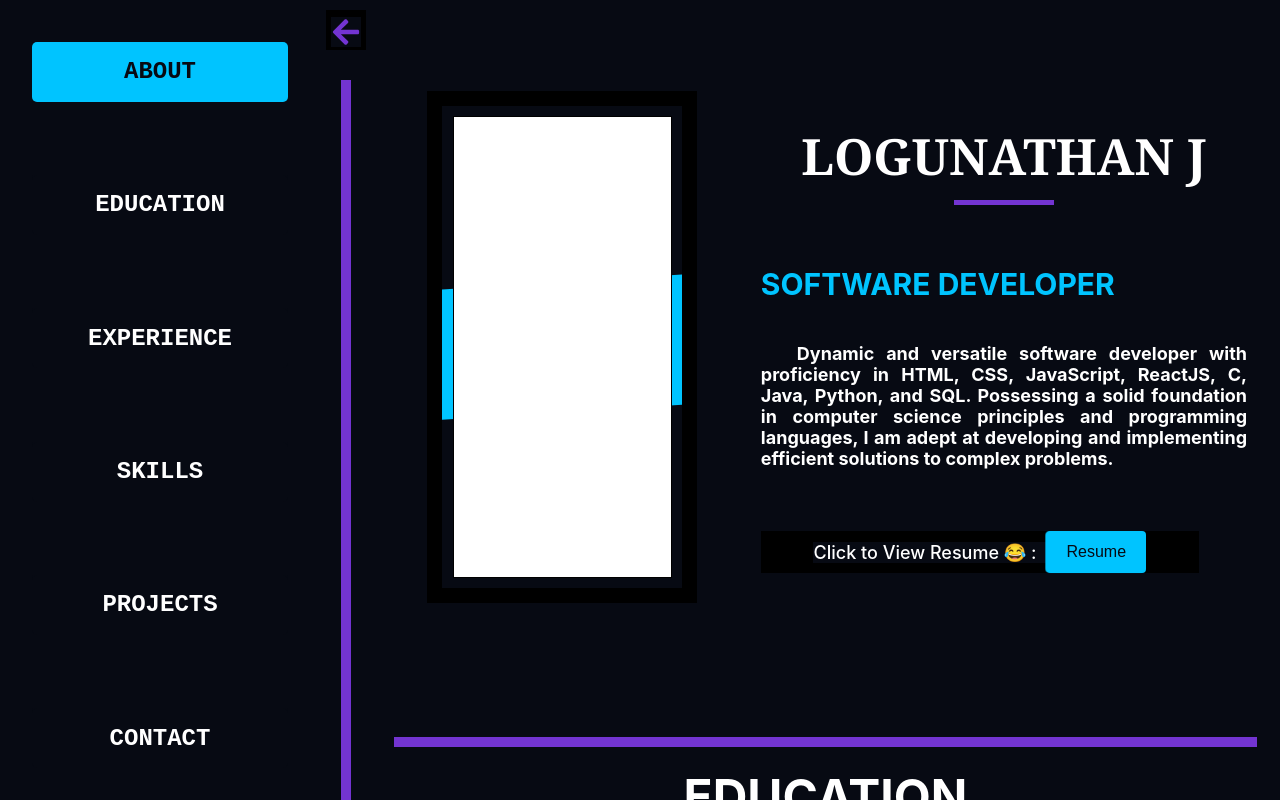
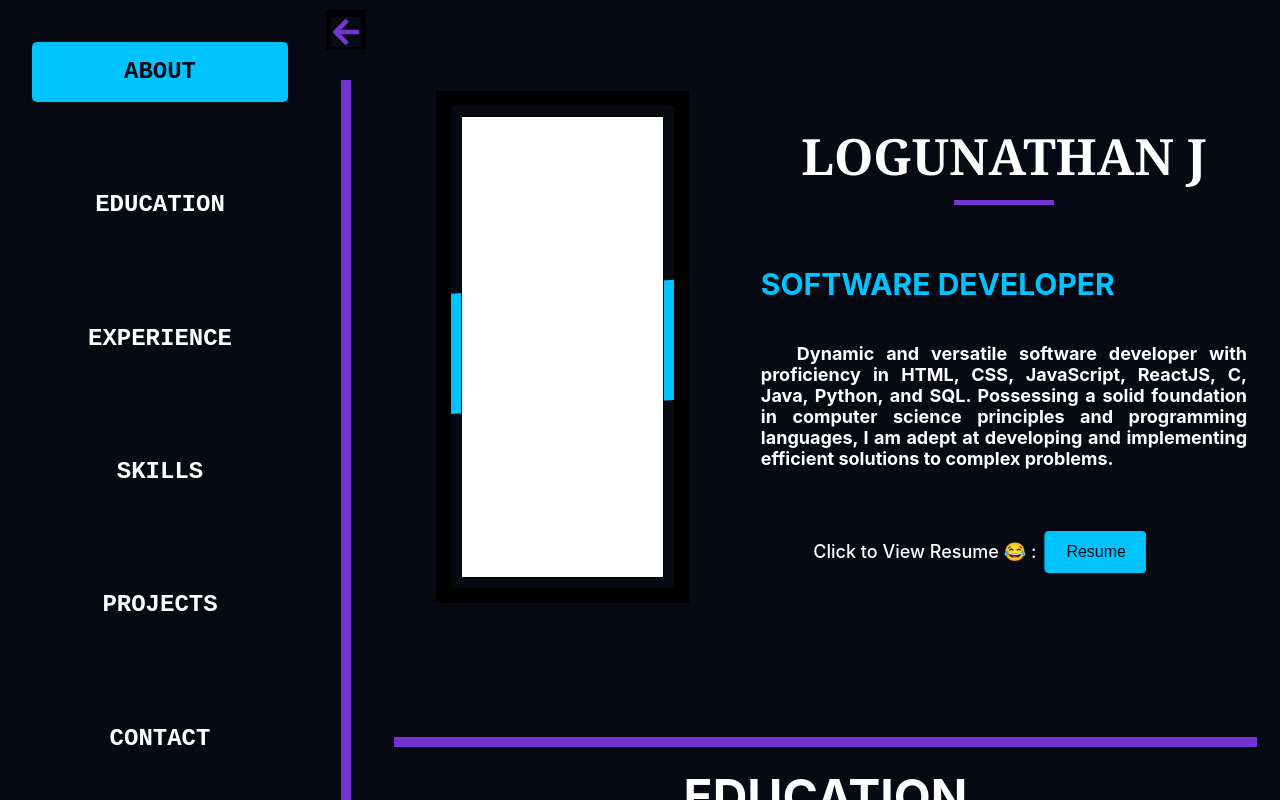
Before and after one commit to Logunathan007/portfolio, a React (Create React App) app: page / in a window 1280 px wide. Built offline with nearby package versions, Linux system fonts and the light colour scheme.

Commit message:
fix but in resume button, update experience img, remove aos init

```diff
--- a/src/App.css
+++ b/src/App.css
@@ -199,9 +199,11 @@
   gap: 20px;
 }
 .imgboxlayer {
-  width: 80%;
+  width: clamp(70%,75%,80%);
+  height: 100%;
   padding: 3%;
   border: 15px solid black;
+  z-index: 1;
   overflow: hidden;
   /* box-shadow: 25px 25px 10px var(--clr-blue), -25px -25px 10px var(--clr-blue); */
 }
@@ -274,7 +276,6 @@
   align-items: center;
   justify-content: center;
   width: 90%;
-  background-color: black;
   position: relative;
   perspective: 400px;
   z-index: 10;
@@ -300,6 +301,7 @@
   display: grid;
   place-items: center;
   width: 40%;
+  z-index: 1;
 }
 .col2 {
   width: 60%;
@@ -330,8 +332,9 @@
   background-size: contain;
   background-repeat: no-repeat;
 }
+
 .experience .detailimg {
-  background: url("/src/pictures/rating-work-experience-unscreen.gif");
+  background: url("/src/pictures/Experience.jpg");
   background-position: center;
   background-size: contain;
   background-repeat: no-repeat;
--- a/src/Components/About.jsx
+++ b/src/Components/About.jsx
@@ -9,7 +9,7 @@ const About = ({leftHide,setLeftHide}) => {
       <div className="window">
         <div className="col1">
 
-          <div data-aos="fade-right" className="imgboxlayer" style={{ transition:'all 1s',height: `${(leftHide)?'120%':'100%'}` }}>
+          <div className="imgboxlayer" style={{ transition:'all 1s',height: `${(leftHide)?'120%':'100%'}` }}>
             <div className="imgbox">
             </div>
           </div>
--- a/src/Components/Button.jsx
+++ b/src/Components/Button.jsx
@@ -14,7 +14,6 @@ const Button = () => {
     let left = button.getBoundingClientRect().left;
     let top = button.getBoundingClientRect().top;
     const changeOfsetLeftTop = (event) => {
-      console.log("onscrool trigered");
       left = button.getBoundingClientRect().left;
       top = button.getBoundingClientRect().top;
     };
@@ -27,19 +26,6 @@ const Button = () => {
       );
       const bx = left + button.offsetWidth / 2;
       const by = top + button.offsetHeight / 2;
-      console.log("leto", left, top);
-      console.log(
-        "left",
-        button.parentNode.offsetLeft,
-        button.offsetLeft,
-        button.offsetWidth
-      );
-      console.log(
-        "top",
-        button.parentNode.offsetTop,
-        button.offsetTop,
-        button.offsetHeight
-      );
       const dist = distanceBetween(event.clientX, event.clientY, bx, by) * 2;
       const angle = Math.atan2(event.clientY - by, event.clientX - bx);
 
@@ -56,6 +42,9 @@ const Button = () => {
       }px rgba(0,0,0,0.15)`;
     };
 
+    const abo = document.getElementById('about');
+    const resize = new ResizeObserver(changeOfsetLeftTop)
+    resize.observe(abo)
     document.addEventListener("mousemove", handleMouseMove);
     document.getElementById("rightsection").addEventListener("scroll", changeOfsetLeftTop);
     return () => {
--- a/src/Components/Education.jsx
+++ b/src/Components/Education.jsx
@@ -32,7 +32,7 @@ const Education = () => {
         <div className="detailbox">
           {educationDetails.map((ele, ind) => {
             return (
-              <div className="rowanim">
+              <div className="rowanim" key={ind}>
                 <div className="row" key={ind}>
                   <h3> {ele.line1} </h3>
                   <h4> {ele.line2} </h4>
--- a/src/Components/Experience.jsx
+++ b/src/Components/Experience.jsx
@@ -25,8 +25,8 @@ const Experience = () => {
         <div className="detailbox">
           {experienceDetails.map((ele, ind) => {
             return (
-              <div className="exrowanim">
-                <div className="exrow" key={ind}>
+              <div className="exrowanim" key={ind}>
+                <div className="exrow" >
                   <h3> {ele.line1} </h3>
                   <h4> {ele.line2} </h4>
                   <h4> {ele.line3} </h4>
--- a/src/index.js
+++ b/src/index.js
@@ -4,14 +4,10 @@ import './index.css';
 import App from './App';
 import reportWebVitals from './reportWebVitals';
 
-import AOSInitializer from './Components/AOSInitializer';
-
 const root = ReactDOM.createRoot(document.getElementById('root'));
 root.render(
   <React.StrictMode>
-    <AOSInitializer>
       <App />
-    </AOSInitializer>
   </React.StrictMode>
 );
 
```
Also changed, not shown: src/pictures/Experience.jpg (added), 1 other file (tests, documents, lock files or other folders).
